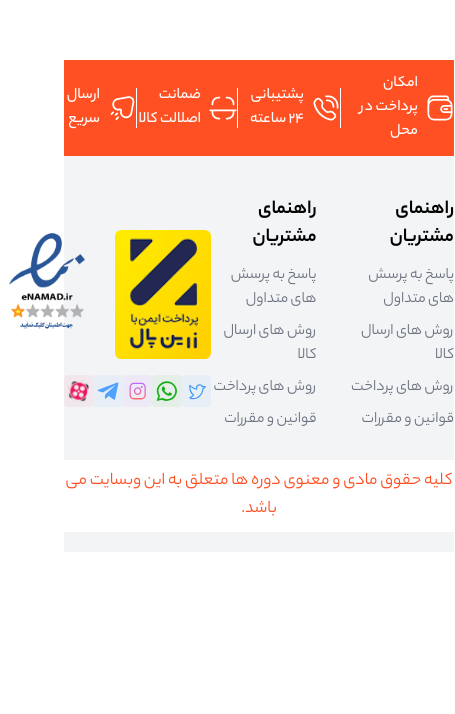
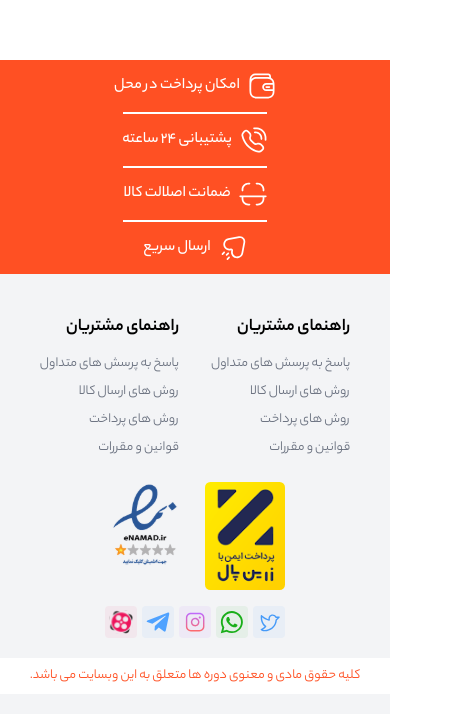
Before and after one commit to thenoroozi/IranAbzar-react, a React (Vite) app: page / in a window 390 px wide. Shown: the part 902-1616 px from the top of the page, 455 px wide, since content can reach past the window. Before the commit the page ends 1454 px from the top, so only its background shows below. Built offline with nearby package versions, Linux system fonts and the light colour scheme.

Commit message:
responsive the footer for mobile size

```diff
--- a/src/layouts/Footer.jsx
+++ b/src/layouts/Footer.jsx
@@ -13,33 +13,34 @@ import aparat from '../../public/icons/aparat.svg'
 const Footer = () => {
    return (
       <footer>
-         <div className='flex items-center justify-evenly text-white font-Yekan-Medium py-3 bg-primary [&_div]:flex [&_div]:items-center [&_img]:ml-2 [&_img]:w-7 '>
+         <div className='flex flex-col md:flex-row items-center justify-evenly text-white font-Yekan-Medium py-3 bg-primary space-y-3 md:space-y-0 [&_div]:flex [&_div]:items-center [&_img]:ml-2 [&_img]:w-7 '>
             <div>
                <img src={wallet} />
                <span>امکان پرداخت در محل</span>
             </div>
-            <span className='h-10 w-0.5 bg-white'></span>
+            <span className='w-36 h-0.5 md:h-10 md:w-0.5 bg-white'></span>
             <div>
                <img src={call} />
                <span>پشتیبانی ۲۴ ساعته</span>
             </div>
-            <span className='h-10 w-0.5 bg-white'></span>
+            <span className='w-36 h-0.5 md:h-10 md:w-0.5 bg-white'></span>
             <div>
                <img src={guarantee} />
                <span>ضمانت اصلالت کالا</span>
             </div>
-            <span className='h-10 w-0.5 bg-white'></span>
+            <span className='w-36 h-0.5 md:h-10 md:w-0.5 bg-white'></span>
             <div>
                <img src={post} />
                <span>ارسال سریع</span>
             </div>
          </div>
+
          <div className='bg-gray-100 py-5'>
-            <div className='flex items-center justify-around py-5'>
-               <div className='flex items-start justify-between
-               [&_h3]:font-Yekan-Bold [&_h3]:text-xl [&_h3]:mb-3
+            <div className='flex flex-col md:flex-row items-center justify-around py-5'>
+               <div className='flex items-start justify-between pb-4 md:pb-0
+               [&_h3]:font-Yekan-Bold [&_h3]:text-lg md:[&_h3]:text-xl [&_h3]:mb-3
                [&_div]:flex [&_div]:flex-col
-               [&_span]:mb-2 [&_span]:text-gray-500'>
+               [&_span]:mb-2 [&_span]:text-sm md:[&_span]:text-base [&_span]:text-gray-500'>
                   <div className='ml-8'>
                      <h3>راهنمای مشتریان</h3>
                      <span>پاسخ به پرسش های متداول</span>
@@ -55,8 +56,9 @@ const Footer = () => {
                      <span>قوانین و مقررات</span>
                   </div>
                </div>
+
                <div>
-                  <div className='flex items-start [&_img]:w-24'>
+                  <div className='flex items-start [&_img]:w-20 md:[&_img]:w-24'>
                      <img src={zarinPall} className='ml-5'/>
                      <img src={enamad}/>
                   </div>
@@ -69,7 +71,7 @@ const Footer = () => {
                   </div>
                </div>
             </div>
-            <div className='bg-white text-center text-primary text-lg py-2'>کلیه حقوق مادی و معنوی دوره ها متعلق به این وبسایت می باشد.</div>
+            <div className='bg-white text-center text-primary text-sm md:text-lg py-2'>کلیه حقوق مادی و معنوی دوره ها متعلق به این وبسایت می باشد.</div>
          </div>
       </footer>
    );
```
